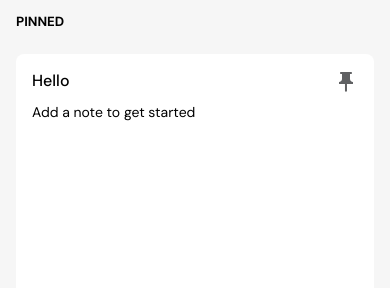
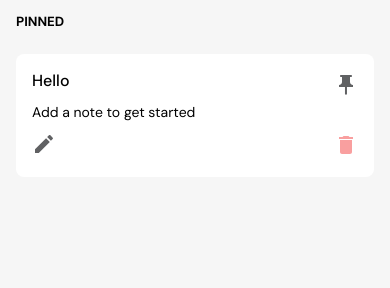
Before and after one commit to tejpatelme/my-notes-app, a React (Create React App) app: page / in a window 390 px wide. Shown: the part 254-542 px from the top of the page. Built offline with nearby package versions, Linux system fonts and the light colour scheme.

Commit message:
style : remove absolulte positioning

```diff
--- a/src/components/NoteCard.css
+++ b/src/components/NoteCard.css
@@ -14,11 +14,11 @@
 	border: none;
 }
 
-.pin-button {
+/* .pin-button {
 	position: absolute;
 	top: 16px;
 	right: 16px;
-}
+} */
 
 .note-buttons {
 	width: 100%;
@@ -33,6 +33,9 @@
 .title {
 	font-weight: 500;
 	margin-bottom: 12px;
+	overflow: hidden;
+	white-space: nowrap;
+	text-overflow: ellipsis;
 }
 
 .text {
@@ -41,6 +44,7 @@
 	overflow-y: scroll;
 	width: 100%;
 	overflow-wrap: break-word;
+	white-space: pre-wrap;
 }
 
 .tags {
@@ -73,3 +77,13 @@
 	box-shadow: 0px 0px 4px rgba(0, 0, 0, 0.4);
 	border: none;
 }
+
+@media screen and (max-width: 460px) {
+	.note-card {
+		height: auto;
+	}
+	.text {
+		height: auto;
+		max-height: 136px;
+	}
+}
--- a/src/components/NoteCard.js
+++ b/src/components/NoteCard.js
@@ -29,14 +29,20 @@ function NoteCard({
 	return (
 		<div className={`note-card ${note.color}`}>
 			<div>
+				<div className="title-container">
 					<div className="title">{note.title}</div>
 					<button className="pin-button" onClick={changePinned}>
 						{note.pinned ? (
-						<img className="icon" src={pinfilled} alt="pinfilled" />
+							<img
+								className="icon"
+								src={pinfilled}
+								alt="pinfilled"
+							/>
 						) : (
 							<img className="icon" src={pin} alt="pin" />
 						)}
 					</button>
+				</div>
 				<div className="text">{note.text}</div>
 				<div className="tags">
 					{note.tag.map((item) => {
```
Lines whose indentation alone changed are shown as unchanged.
